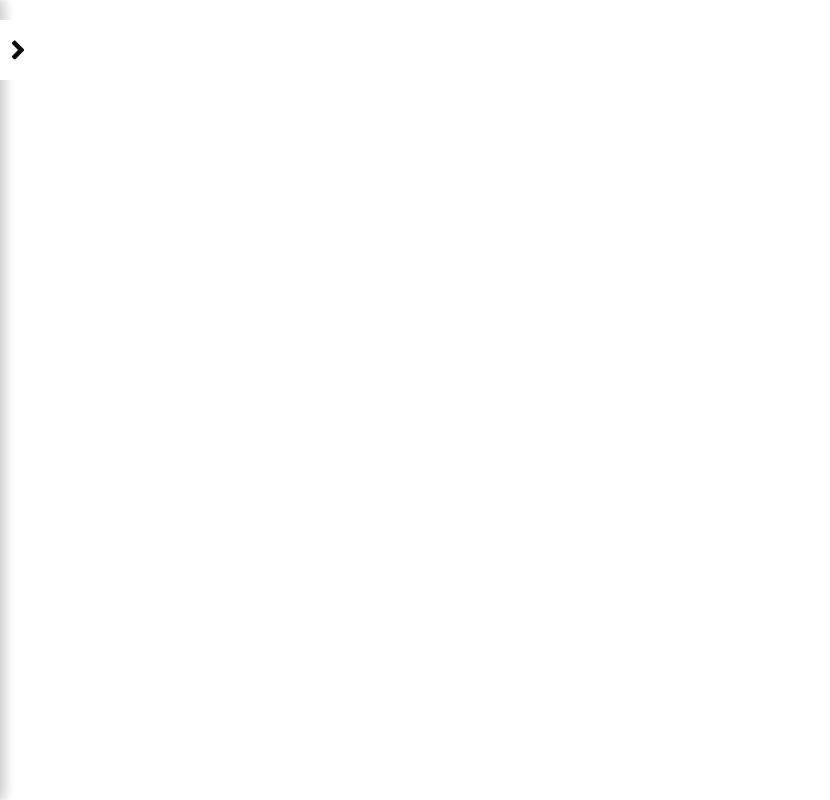
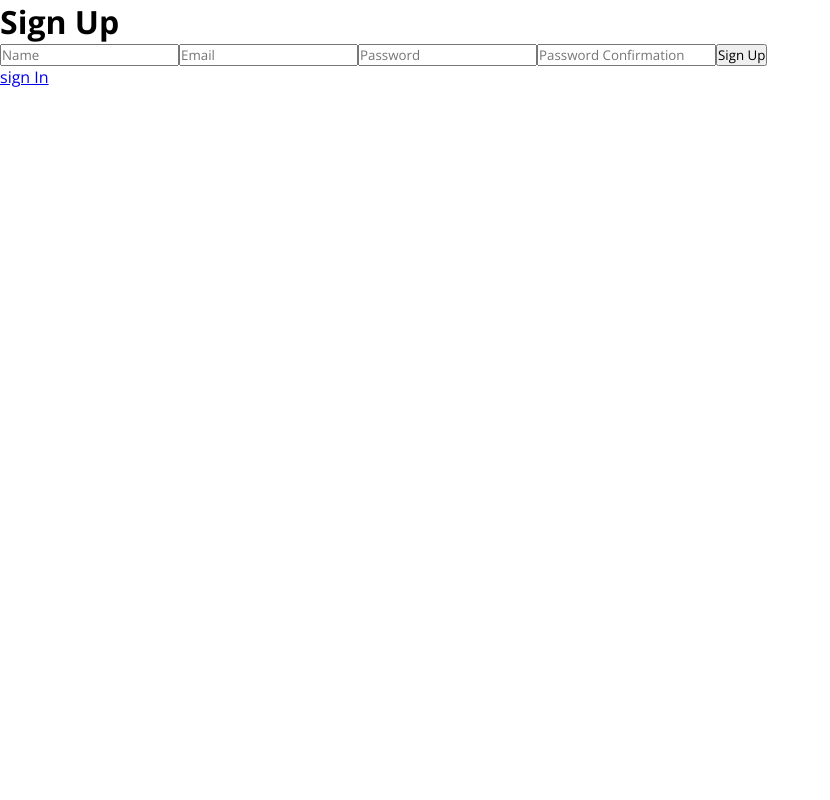
Before and after one commit to Flunavgt/oceans_and_trails_frontend, a React (Vite) app: page /sign-up in a window 1280 px wide. Shown: the whole page, without its empty margins (0-830 px from the left). Built offline with nearby package versions, Linux system fonts and the light colour scheme; no server answers.

Commit message:
forms login signup

```diff
--- a/src/App.jsx
+++ b/src/App.jsx
@@ -1,63 +1,25 @@
-import React, {useState} from 'react';
-import Navbar from "./components/Navbar/Navbar";
-import { BrowserRouter, Routes, Route,Navigate } from "react-router-dom";
-import Home from './components/Home/Home'
-import "./index.css";
-import Reservation from './components/Reservation/Reservation';
-import Tour from './components/Tour/Tour';
-import RegistrationForm from './components/RegistrationForm/registrationForm';
-import { setAuthToken } from './components/setAuthToken()';
-import SignIn from './components/RegistrationForm/SignIn';
+import {
+  BrowserRouter,
+  Routes, Route, Navigate,
+} from 'react-router-dom';
+import Home from './components/Home/Home';
+import './index.css';
+import SignInPage from './pages/SignInPage';
+import SignUpPage from './pages/SignUpPage';
 
 function App() {
-	const [navVisible, showNavbar] = useState(false);
-	const [token, setAuthToken] = useState();
-
 	return (
 		<BrowserRouter >
 			<div className="App">
-				<Navbar visible={ navVisible } show={ showNavbar } />
 				<Routes>
 					<Route path="/" element={<Navigate to="/home" />} />
-					<Route path='/home' element={
-						<div className={!navVisible ? "page" : "page page-with-navbar"}>
-              <Home/>
-						</div>
-					} />
-					<Route path='/tour' element={
-						<div className={!navVisible ? "page" : "page page-with-navbar"}>
-							<Tour/>
-						</div>
-					}/>
-					<Route path='/reservation' element={
-						<div className={!navVisible ? "page" : "page page-with-navbar"}>
-							<Reservation/>
-						</div>
-					}/>
-					<Route path='/settings' element={
-						<div className={!navVisible ? "page" : "page page-with-navbar"}>
-							<h1>Settings</h1>
-						</div>
-					}/>
-					<Route path='/registration' element={
-						<div className={!navVisible ? "page" : "page page-with-navbar"}>
-							<RegistrationForm />
-						</div>
-					}/>
-					<Route path='/sign_in' element={
-						<div className={!navVisible ? "page" : "page page-with-navbar"}>
-							<SignIn />
-						</div>
-					}/>
+					<Route path='/home' element={<Home/>} />
+					<Route path='/sign-up' element={<SignUpPage />}/>
+					<Route path='/sign-in' element={<SignInPage />}/>
 				</Routes>
 			</div>
 		</BrowserRouter>
   );
 }
-//check jwt token
-const token = localStorage.getItem("token");
-if (token) {
-	setAuthToken(token);
-}
 
 export default App;
--- a/src/components/Home/Home.jsx
+++ b/src/components/Home/Home.jsx
@@ -1,5 +1,5 @@
-import React from "react";
-import "../../styles/splash.css";
+import React from 'react';
+import '../../styles/splash.css';
 
 const Splash = () => {
   return (
@@ -10,11 +10,11 @@ const Splash = () => {
         </div>
         <h1 className='splashTitle'>Oceans & Trails</h1>
         <img className='splashCruise' src="src\assets\splashCruise.jpg" alt="cruise img" />
-        <a href="\sign_in">
+        <a href="\sign-in">
         <button className='splashButton'>Sign in</button>
         </a>
     </div>
   )
 }
 
-export default Splash
+export default Splash;
--- /dev/null
+++ b/src/components/SignUp/SignUp.jsx
@@ -0,0 +1,76 @@
+/* eslint-disable linebreak-style */
+/* eslint-disable camelcase */
+import React, { useState } from 'react';
+import { useDispatch } from 'react-redux';
+import { Link, useNavigate } from 'react-router-dom';
+import { postSignUp } from '../../redux/reducer/registration';
+
+function SignUp() {
+  const navigate = useNavigate();
+  const dispatch = useDispatch();
+  const [name, setName] = useState('');
+  const [email, setEmail] = useState('');
+  const [password, setpassword] = useState('');
+  const [confirm_password, setPasswordConfirmation] = useState('');
+
+  const handleSubmit = (e) => {
+    e.preventDefault();
+    const user = {
+      name,
+      email,
+      password,
+      confirm_password,
+    };
+
+    dispatch(postSignUp(user));
+    navigate('/sign-in');
+  };
+  return (
+    <div className="login-container">
+      <div className="login-image" />
+      <div className="login">
+        <h1 className="login-title">Sign Up</h1>
+        <form className="login-form" onSubmit={handleSubmit}>
+          <input
+            placeholder="Name"
+            type="text"
+            name="name"
+            className="input-box"
+            value={name}
+            onChange={(e) => { setName(e.target.value); }}
+          />
+          <input
+            placeholder="Email"
+            type="email"
+            name="email"
+            className="input-box"
+            value={email}
+            onChange={(e) => { setEmail(e.target.value); }}
+          />
+          <input
+            placeholder="Password"
+            type="password"
+            name="password"
+            className="input-box"
+            value={password}
+            onChange={(e) => { setpassword(e.target.value); }}
+          />
+          <input
+            placeholder="Password Confirmation"
+            type="password"
+            name="password_confirmation"
+            className="input-box"
+            value={confirm_password}
+            onChange={(e) => { setPasswordConfirmation(e.target.value); }}
+          />
+          <input className="submit-login" type="submit" value="Sign Up" />
+          <div>
+            <Link to="/sign-in">sign In</Link>
+          </div>
+        </form>
+      </div>
+    </div>
+  );
+}
+
+export default SignUp;
--- a/src/components/setAuthToken().jsx
+++ b/src/components/setAuthToken().jsx
@@ -1,9 +1,9 @@
-import axios from 'axios';
+// import axios from 'axios';
 
-export const setAuthToken = token => {
-   if (token) {
-       axios.defaults.headers.common["Authorization"] = `Bearer ${token}`;
-   }
-   else
-       delete axios.defaults.headers.common["Authorization"];
-}
+// export const setAuthToken = token => {
+//    if (token) {
+//        axios.defaults.headers.common["Authorization"] = `Bearer ${token}`;
+//    }
+//    else
+//        delete axios.defaults.headers.common["Authorization"];
+// }
--- /dev/null
+++ b/src/components/signin/SignIn.jsx
@@ -0,0 +1,69 @@
+import React, { useState } from 'react';
+import { useDispatch } from 'react-redux';
+import { Link, Navigate } from 'react-router-dom';
+import { postSignIn } from '../../redux/reducer/registration';
+// import logoGif from '../../assets/images/ExplorationGetaways.gif';
+// import './signin.css';
+import { useIsAuthenticated } from '../../redux/hooks';
+
+function SignIn() {
+  const dispatch = useDispatch();
+  const [email, setEmail] = useState('');
+  const [password, setPassword] = useState('');
+  const [loading, setLoading] = useState(false);
+  const authenticated = useIsAuthenticated();
+  const handleSubmit = (e) => {
+    e.preventDefault();
+    const user = {
+      email,
+      password,
+    };
+
+    if (loading) { return; }
+    setLoading(true);
+    dispatch(postSignIn(user)).then(() => {
+      setLoading(false);
+    }).catch(() => {
+      setLoading(false);
+    });
+  };
+  if (authenticated) {
+    return <Navigate to="/" />;
+  }
+
+  return (
+    <div className="login-container">
+      <div className="login-image" />
+      <div className="login">
+        <h1 className="login-title">Log In</h1>
+        <form className="login-form" onSubmit={handleSubmit}>
+          <input
+            placeholder="Email"
+            type="email"
+            name="email"
+            value={email}
+            className="input-box"
+            onChange={(e) => { setEmail(e.target.value); }}
+          />
+          <input
+            placeholder="Password"
+            type="password"
+            name="password"
+            value={password}
+            className="input-box"
+            onChange={(e) => { setPassword(e.target.value); }}
+          />
+          <input className="submit-login" type="submit" value="Sign In" />
+          <div>
+            Not a member?
+            {' '}
+            <Link to="/sign-up">Sign up</Link>
+          </div>
+        </form>
+        {/* <img className="logo-gif" src={logoGif} alt="logo-gif" /> */}
+      </div>
+    </div>
+  );
+}
+
+export default SignIn;
--- /dev/null
+++ b/src/pages/SignInPage.jsx
@@ -0,0 +1,8 @@
+import React from 'react';
+import SignIn from '../components/signin/SignIn';
+
+const SignInPage = () => (
+  <SignIn />
+);
+
+export default SignInPage;
--- /dev/null
+++ b/src/pages/SignUpPage.jsx
@@ -0,0 +1,9 @@
+/* eslint-disable linebreak-style */
+import React from 'react';
+import SignUp from '../components/SignUp/SignUp';
+
+const SignUpPage = () => (
+  <SignUp />
+);
+
+export default SignUpPage;
--- /dev/null
+++ b/src/redux/hooks.js
@@ -0,0 +1,16 @@
+import { useEffect } from 'react';
+import { useDispatch, useSelector } from 'react-redux';
+import { getUser } from './reducer/user';
+
+export const useIsAuthenticated = () => !!localStorage.getItem('token');
+
+export const useCurrentUser = () => {
+  const dispatch = useDispatch();
+  const currentUser = useSelector((state) => state.user.data);
+
+  useEffect(() => {
+    dispatch(getUser());
+  }, []);
+
+  return currentUser;
+};
--- /dev/null
+++ b/src/redux/reducer/registration.js
@@ -0,0 +1,76 @@
+import { createSlice, createAsyncThunk } from '@reduxjs/toolkit';
+
+const initialState = [];
+
+export const postSignUp = createAsyncThunk(
+  'users/signup',
+  async (user) => {
+    await fetch('https://oceans-api.onrender.com/api/v1', {
+      method: 'POST',
+      headers: {
+        'Content-Type': 'application/json',
+      },
+      body: JSON.stringify({ user }),
+    }).then((res) => {
+      if (res.ok) {
+        localStorage.setItem('token', res.headers.get('Authorization'));
+        return res.json();
+      }
+      throw new Error(res);
+    });
+  },
+);
+
+export const postSignIn = createAsyncThunk(
+  'users/signin',
+  async (user) => {
+    await fetch('https://oceans-api.onrender.com/api/v1/login', {
+      method: 'POST',
+      headers: {
+        'Content-Type': 'application/json',
+      },
+      body: JSON.stringify({ user }),
+    }).then((res) => {
+      if (res.ok) {
+        localStorage.setItem('token', res.headers.get('Authorization'));
+        return res.json();
+      }
+      return res.text().then((text) => Promise.reject(text));
+    });
+  },
+);
+
+export const deleteSession = createAsyncThunk(
+  'users/signout',
+  async () => {
+    const token = localStorage.getItem('token');
+    localStorage.removeItem('token');
+
+    await fetch('https://oceans-api.onrender.com/api/v1/logout', {
+      method: 'delete',
+      headers: {
+        'Content-Type': 'application/json',
+        Authorization: token,
+      },
+    }).then((res) => {
+      if (res.ok) {
+        return res.json();
+      }
+      return res.json().then((json) => Promise.reject(json));
+    });
+  },
+);
+
+export const reservationSlice = createSlice({
+  name: 'reservations',
+  initialState,
+  reducers: {},
+  extraReducers: (builder) => {
+    builder.addCase(
+      postSignIn.fulfilled,
+      (state, action) => action.payload,
+    );
+  },
+});
+
+export default reservationSlice.reducer;
--- /dev/null
+++ b/src/redux/reducer/user.js
@@ -0,0 +1,42 @@
+/* eslint-disable no-param-reassign */
+import { createSlice, createAsyncThunk } from '@reduxjs/toolkit';
+
+const initialState = {
+  data: [],
+  status: 'idle',
+};
+
+export const getUser = createAsyncThunk(
+  'users/user',
+  async () => {
+    const response = await fetch('https://oceans-api.onrender.com/api/v1/users', {
+      method: 'GET',
+      headers: {
+        'Content-Type': 'application/json',
+        Authorization: localStorage.getItem('token'),
+      },
+    });
+    if (response.ok) {
+      return response.json();
+    }
+    throw response;
+  },
+);
+
+export const userSlice = createSlice({
+  name: 'user',
+  initialState,
+  reducers: {},
+  extraReducers: (builder) => {
+    builder
+      .addCase(getUser.fulfilled, (state, action) => {
+        state.data = action.payload;
+        state.status = 'succeeded';
+      })
+      .addCase(getUser.pending, (state) => {
+        state.status = 'loading';
+      });
+  },
+});
+
+export default userSlice.reducer;
--- a/src/redux/store.js
+++ b/src/redux/store.js
@@ -1,9 +1,13 @@
 import { configureStore } from '@reduxjs/toolkit';
 import toursReducer, { getTourData } from './tours/toursSlice';
+import registration from './reducer/registration';
+import user from './reducer/user';
 
 const store = configureStore({
   reducer: {
     tours: toursReducer,
+    registration,
+    user,
   },
 });
 store.dispatch(getTourData());
```
